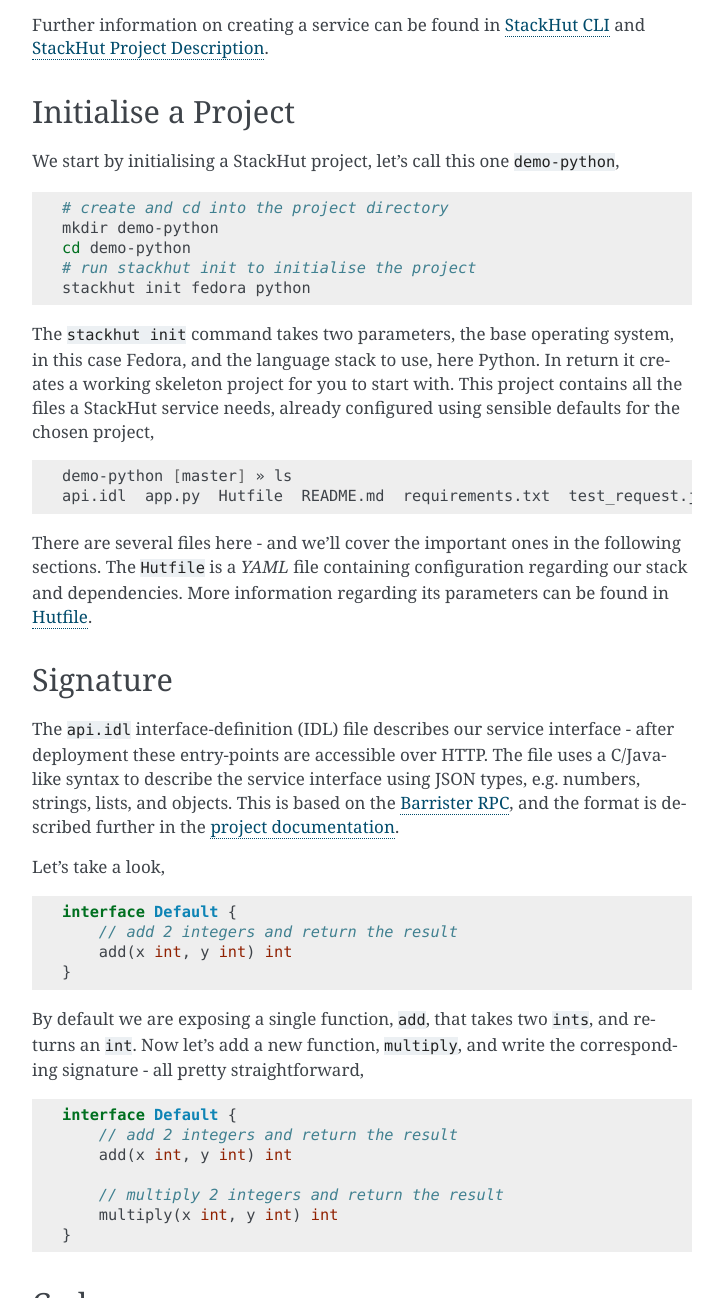
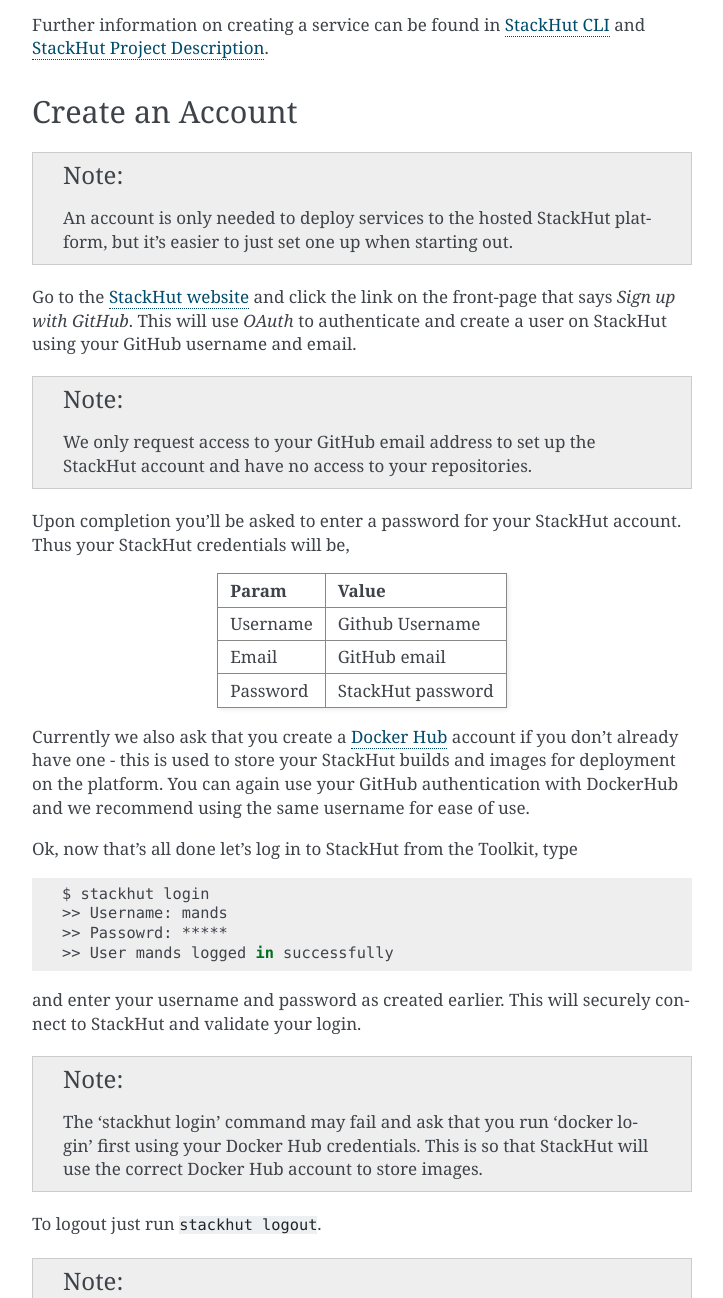
Before and after one commit to nstack/stackhut, a Sphinx documentation site: the page built from docs/getting_started/tutorial_create.rst, in a window 1280 px wide and 1400 px high, scrolled down 601 px, cut to the strip 102-1400 px from the top of the window. Shown: the whole strip, without its empty margins (388-1111 px from the left). Built offline with Sphinx 7.4.7, drawn with Linux system fonts in a browser that asks for light colours; some of the changed text lies outside the part shown.

Commit message:
Add 3rd party info

```diff
--- a/docs/getting_started/index.rst
+++ b/docs/getting_started/index.rst
@@ -4,11 +4,11 @@
 Getting Started
 ***************
 
-StackHut is comprised of 2 major parts - the hosting platform full of live APIs that you can call from your code, and the development platform with which to create your own live APIs.
+StackHut is comprised of 2 major parts - the hosting platform full of live APIs that you can call from your code, and the development platform with which to create and deploy your own APIs.
 
 To use a StackHut service from within your own code you just need to make a JSON-RPC HTTP request - as described in :ref:`tutorial_use`.
 
-To create your own StackHut service from your own code and rapidly deploy it to the cloud, just follow the instructions in :ref:`installation` to get the development tools, and then go through the walk-through in :ref:`tutorial_create`
+To create your own StackHut service from your own code and rapidly deploy it online - grab the development tools as described in :ref:`installation` and go through the walk-through in :ref:`tutorial_create`.
 
 .. toctree::
 
--- a/docs/getting_started/tutorial_create.rst
+++ b/docs/getting_started/tutorial_create.rst
@@ -5,7 +5,7 @@
 
 StackHut allows you to rapidly deploy your code as an API in the cloud. Your code is wrapped up and runs inside a container whose functions you can call over HTTP.
 
-This tutorial briefly describes how you can develop, test and deploy a simple service onto StackHut in a few minutes. Fristly just check that you've installed the dependencies as mentioned in :ref:`installation`. We also recommend watching the following, short, companion video that walks you through setting up a Python-based service.
+This tutorial briefly describes how you can develop, test and deploy a simple service on StackHut within a few minutes. Fristly just check you've installed the dependencies as described in :ref:`installation`. We also recommend watching the following, short, companion video that walks you through setting up a Python-based service.
 
 .. raw:: html
 
@@ -16,6 +16,48 @@
 
 Further information on creating a service can be found in :ref:`usage_cli` and :ref:`usage_project`.
 
+
+Create an Account
+-----------------
+
+.. note:: An account is only needed to deploy services to the hosted StackHut platform, but it's easier to just set one up when starting out.
+
+Go to the `StackHut website <www.stackhut.com>`_ and click the link on the front-page that says *Sign up with GitHub*. This will use *OAuth* to authenticate and create a user on StackHut using your GitHub username and email.
+
+.. note:: We only request access to your GitHub email address to set up the StackHut account and have no access to your repositories.
+
+Upon completion you'll be asked to enter a password for your StackHut account. Thus your StackHut credentials will be,
+
+========    =====
+Param       Value
+========    =====
+Username    Github Username
+Email       GitHub email
+Password    StackHut password
+========    =====
+
+.. We hope this will keep things simple and help you get up a running quickly without having to create another login.
+
+Currently we also ask that you create a `Docker Hub <hub.docker.com>`_ account if you don't already have one - this is used to store your StackHut builds and images for deployment on the platform. You can again use your GitHub authentication with DockerHub and we recommend using the same username for ease of use.
+
+Ok, now that's all done let's log in to StackHut from the Toolkit, type
+
+.. code-block:: bash
+
+    $ stackhut login
+    >> Username: mands
+    >> Passowrd: *****
+    >> User mands logged in successfully
+
+and enter your username and password as created earlier. This will securely connect to StackHut and validate your login.
+
+.. note:: The 'stackhut login' command may fail and ask that you run 'docker login' first using your Docker Hub credentials.  This is so that StackHut will use the correct Docker Hub account to store images.
+
+To logout just run ``stackhut logout``.
+
+.. note:: StackHut deploys and hosts APIs using the currently logged-in user, if you have multiple accounts with both/either StackHut or DockerHub with different hosted APIs you may have to run ``stackhut logout/login`` as neccessary.
+
+
 Initialise a Project
 --------------------
 
@@ -24,21 +66,21 @@
 .. code-block:: bash
 
     # create and cd into the project directory
-    mkdir demo-python
-    cd demo-python
+    $ mkdir demo-python
+    $ cd demo-python
     # run stackhut init to initialise the project
-    stackhut init fedora python
+    $ stackhut init fedora python
 
-The ``stackhut init`` command takes two parameters, the base operating system, in this case Fedora, and the language stack to use, here Python. In return it creates a working skeleton project for you to start with.
-This project contains all the files a StackHut service needs, already configured using sensible defaults for the chosen project,
+The ``stackhut init`` command takes two parameters, the base operating system, in this case Fedora, and the language stack to use, here Python (Python 3). In return it creates a working skeleton project for you to quickly get going with, including an initial Git commit.
+This contains all the files a StackHut service needs, already configured using sensible defaults for the chosen system,
 
 .. code-block:: bash
 
-    demo-python [master] » ls
+    $ ls
     api.idl  app.py  Hutfile  README.md  requirements.txt  test_request.json
 
-There are several files here - and we'll cover the important ones in the following sections.
-The ``Hutfile`` is a *YAML* file containing configuration regarding our stack and dependencies. More information regarding its parameters can be found in :ref:`usage_project_hutfile`.
+There are several files here - and we'll cover the important ones in the following sections - they are all discussed further in :ref:`usage_project_hutfile`.
+The ``Hutfile`` is a *YAML* file containing configuration regarding our stack and dependencies - more information regarding its parameters can be found in :ref:`usage_project_hutfile`.
 
 .. There is also a README.md markdown file to further describe your service.
 
@@ -47,7 +89,7 @@
 ---------
 
 The ``api.idl`` interface-definition (IDL) file describes our service interface - after deployment these entry-points are accessible over HTTP.
-The file uses a C/Java-like syntax to describe the service interface using JSON types, e.g. numbers, strings, lists, and objects. This is based on the `Barrister RPC <http://barrister.bitmechanic.com/>`_, and the format is described further in the `project documentation <http://barrister.bitmechanic.com/docs.html>`_.
+The file uses a Java-like syntax to describe the service interface using JSON types, e.g. numbers, strings, lists, and objects. This is based on the `Barrister RPC project <http://barrister.bitmechanic.com/>`_, the format of which is described in the `project documentation <http://barrister.bitmechanic.com/docs.html>`_.
 
 Let's take a look,
 
@@ -121,9 +163,8 @@
 Test
 ----
 
-Now we're done coding and because we're all responsible developers let's test before we deploy.
+Now we're done coding, and because we're all responsible developers let's test before we deploy.
 By default there is a file called ``test_request.json`` that simulates an HTTP request to our service. This files specifies specifies the ``serviceName``, the ``method``, and ``parameters`` already configured for the ``add`` endpoint
-
 
 .. code-block:: json
 
@@ -135,15 +176,15 @@
         }
     }
 
-.. note:: This format is actually JSON-RPC - described further in :ref:`tutorial_use`
+.. note:: This format is actually `JSON-RPC <www.json-rpc.org>`_ - described further in :ref:`tutorial_use`
 
-Let's run our service this file as-is to test our ``add`` function,
+Let's run our service using this file as-is to test our ``add`` function,
 
 .. code-block:: bash
 
-    stackhut -v run test_request.json
+    $ stackhut -v run test_request.json
 
-The output of calling this method on the service can be found in the ``run_results`` directory - let's look at the request output, ``response.json``,
+The output from calling this service method can be found in the ``run_results`` directory - let's look at the request output, ``response.json``,
 
 .. code-block:: json
 
@@ -154,7 +195,7 @@
     }
 
 
-Let's modify this to test our multiply function, and run it again,
+We can modify the ``test_request.json`` as follows to test our multiply function, and run it again,
 
 .. code-block:: json
 
@@ -178,19 +219,24 @@
         "result": 6
     }
 
-Great, so things are all working, right? Well, the ``stackhut run`` command by default runs the service using your own host OS and any dependencies you have installed. However, to be fully test your setup you may wish to locally build the container image and run your code within it. That way you'll be running the exact same code, in the same container, as will be on the server.
+Great, so things are all working, right? Well, by default the ``stackhut run`` command runs the service using your main OS and any dependencies you have installed.
+However, to be fully test your setup you may wish to locally build the service container and run your code within it. That way you'll be running the exact same code, in the same container, as will be on the server.
 
 You can achieve this by first building the image,
 
 .. code-block:: bash
 
-    stackhut build
+    $ stackhut build
 
 and then running it using the ``-c`` flag,
 
 .. code-block:: bash
 
-    stackhut run -c test_request.json
+    $ stackhut run -c test_request.json
+
+.. note :: You must manually rebuild the image to ensure the latest changes are present before using `stackhut run -c` - this is because building can be time-comsuming and often you may wish to run tests without first performing this step.
+
+.. note :: Running an image requires Docker to be installed and configured correctly. If you get errors try running `docker info` and if you're on OSX remember to run `boot2docker up` first.
 
 This runs the service request in the container, using the ``test_request.json`` file from the host project directory, and similarly writes the output to the ``run_results`` directory on the host. Looking at ``run_results/output.json``,
 
@@ -204,7 +250,6 @@
 
 Great, so we've built and tested a container with your code, and it's all working against the stack and dependencies specified in the ``Hutfile``. We're now ready to deploy and host your service on the StackHut platform.
 
-
 Deploy
 ------
 
@@ -212,15 +257,15 @@
 
 .. code-block:: bash
 
-    stackhut deploy
+    $ stackhut deploy
 
 This packages and builds your service, and then deploys it to StackHut along with metadata such that it may be searched, viewed, and importantly, used, on the platform.
-As soon as this completes, your API is live on `https://api.stackhut.com/run` and can be browsed from our `repository of existing APIs <https://www,stackhut.com/#/services>_`.
+As soon as this completes, your API is live on `https://api.stackhut.com/run` and can be browsed from our `repository of existing APIs <https://www.stackhut.com/#/services>_`.
 
 Use
 ---
 
-We can view the API from the `website <https://www,stackhut.com/#/services/demo-python>_`, browse the documentation, and for instance, call the ``multiply`` function.
+We can view the API from the `website <https://www.stackhut.com/#/services/demo-python>_`, browse the documentation, and for instance, call the ``multiply`` function.
 The service is live and ready to receive requests right now in the browser or from anywhere else via HTTP.
 
 Further documentation on how to call and make use of a StackHut from your code can be found in :ref:`tutorial_use`.
```
Also changed, not shown: docs/getting_started/installation.rst (+14 -15 lines).
